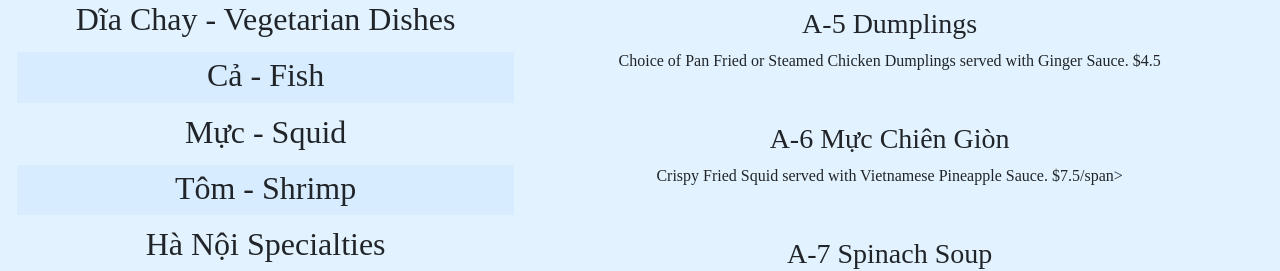
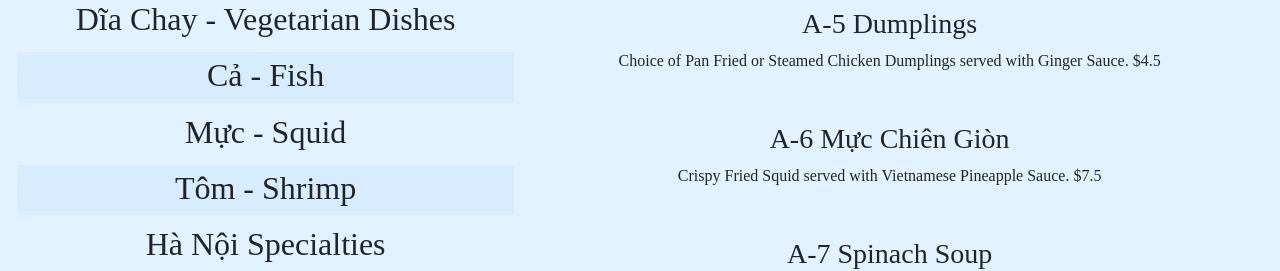
Before and after one commit to CarloSalvatici/Pho-Ha-Noi-Website, a Svelte app: page / in a window 1280 px wide. Shown: the part 1013-1284 px from the top of the page. Built offline with nearby package versions, Linux system fonts and the light colour scheme; a web font is replaced by a local one.

Commit message:
fixed stupid span tag

```diff
--- a/src/App.svelte
+++ b/src/App.svelte
@@ -147,7 +147,7 @@
 							</div>
 							<div class="mc-item">
 								<h3>A-6 Mực Chiên Giòn</h3>
-								<span>Crispy Fried Squid served with Vietnamese Pineapple Sauce. $7.5/span>
+								<span>Crispy Fried Squid served with Vietnamese Pineapple Sauce. $7.5</span>
 							</div>
 							<div class="mc-item">
 								<h3>A-7 Spinach Soup</h3>
```
